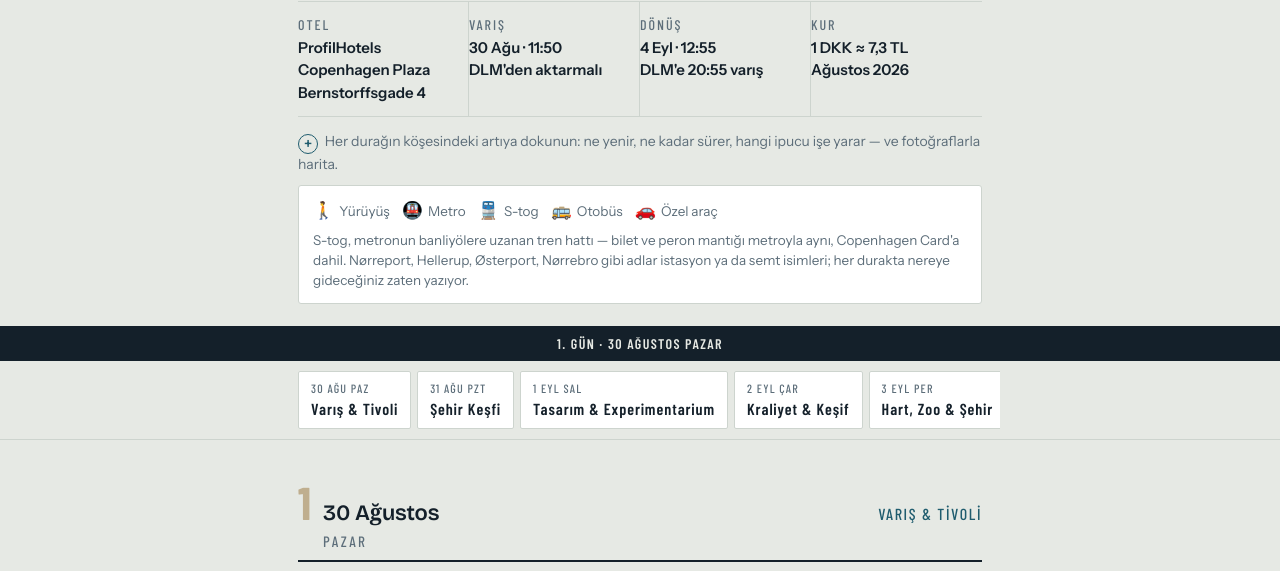
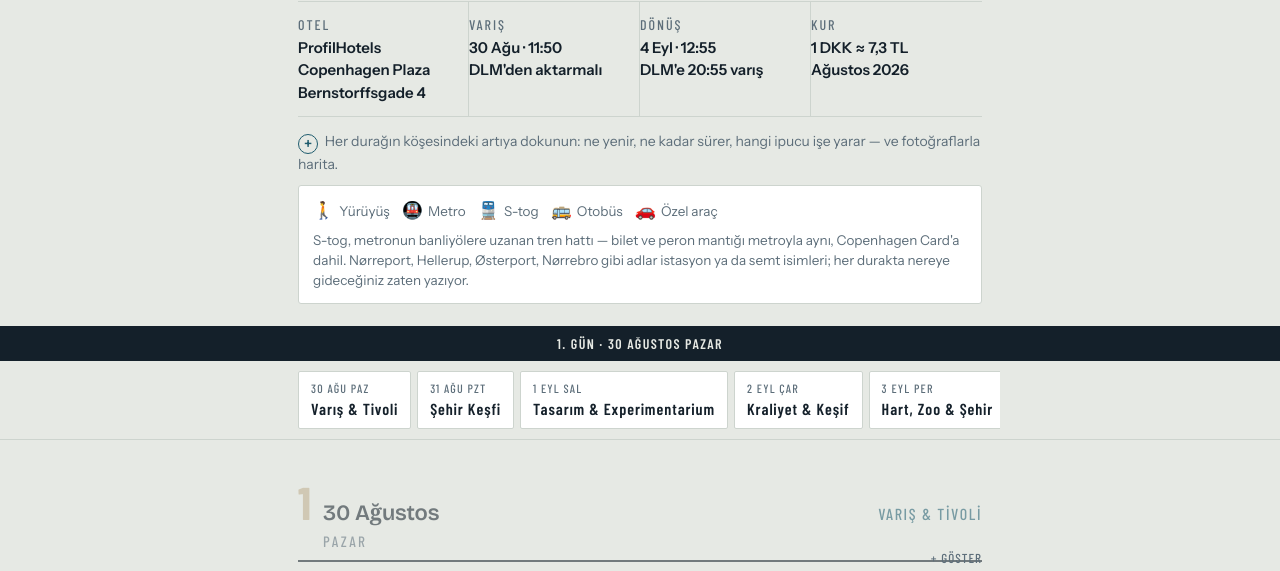
Before and after one commit to sefatosun/kopenhag, a plain HTML site: page index.html in a window 1280 px wide. Shown: the part 188-759 px from the top of the page. Drawn offline with nearby package versions, Linux system fonts and the light colour scheme.

Commit message:
Surum 42: 1.gun acilir-kapanir hale getirildi, varsayilan kapali

```diff
--- a/index.html
+++ b/index.html
@@ -54,6 +54,13 @@
   .day-date{font-family:var(--display);font-weight:600;font-size:22px;letter-spacing:-.01em}
   .day-date span{display:block;font-family:var(--data);font-size:15px;font-weight:500;letter-spacing:.16em;text-transform:uppercase;color:var(--soft)}
   .day-theme{margin-left:auto;font-family:var(--data);font-size:16px;letter-spacing:.1em;text-transform:uppercase;color:var(--sea);text-align:right}
+
+  .day-fold summary{list-style:none;cursor:pointer;position:relative}
+  .day-fold summary::-webkit-details-marker{display:none}
+  .day-fold summary::after{content:"+ Göster";position:absolute;right:0;bottom:-6px;font-family:var(--data);font-size:13px;letter-spacing:.08em;text-transform:uppercase;color:var(--soft)}
+  .day-fold[open] summary::after{content:"– Gizle"}
+  .day-collapsed:not(:has(.day-fold[open])) .day-head{opacity:.55}
+  .day-fold-body{margin-top:4px}
 
   .day-route{margin-top:12px;border:1px solid var(--line);border-radius:3px;background:var(--card)}
   .day-route summary{list-style:none;cursor:pointer;padding:12px 16px;font-family:var(--data);font-size:15px;font-weight:600;letter-spacing:.04em;color:var(--sea);display:flex;justify-content:space-between;align-items:center;gap:10px}
@@ -173,10 +180,14 @@
 <div class="wrap">
 
 <!-- ============ GÜN 1 ============ -->
-<section class="day" id="g1">
-  <div class="day-head"><div class="day-num">1</div>
-    <div class="day-date">30 Ağustos<span>Pazar</span></div>
-    <div class="day-theme">Varış &amp; Tivoli</div></div>
+<section class="day day-collapsed" id="g1">
+  <details class="day-fold">
+    <summary>
+      <div class="day-head"><div class="day-num">1</div>
+        <div class="day-date">30 Ağustos<span>Pazar</span></div>
+        <div class="day-theme">Varış &amp; Tivoli</div></div>
+    </summary>
+    <div class="day-fold-body">
   <details class="day-route">
     <summary>🗺️ Bugünün rotası · 4 durak</summary>
     <div class="day-route-panel">
@@ -282,6 +293,8 @@
       <div class="card"><h3>Tivoli'de ışıklar</h3><div class="addr">Tivoli Illuminations · Tivoli Lake kenarı</div>
         <p>Tivoli'nin resmi programına göre gösteri tam bu saatte. Görüp göl kenarında birkaç dakika kaldıktan sonra 22:00'de otele.</p></div></li>
   </ul>
+    </div>
+  </details>
 </section>
 
 <!-- ============ GÜN 2 ============ -->
@@ -967,7 +980,7 @@
 </section>
 
 <footer>
-  <span>Sürüm 41 · 30 Ağustos 2026</span>
+  <span>Sürüm 42 · 30 Ağustos 2026</span>
   <span>2 yetişkin · 2 çocuk</span>
 </footer>
 
```
